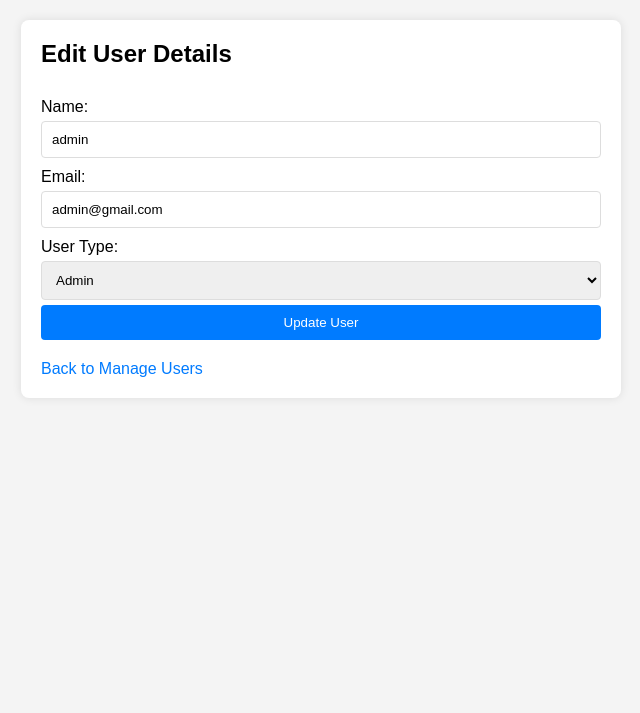
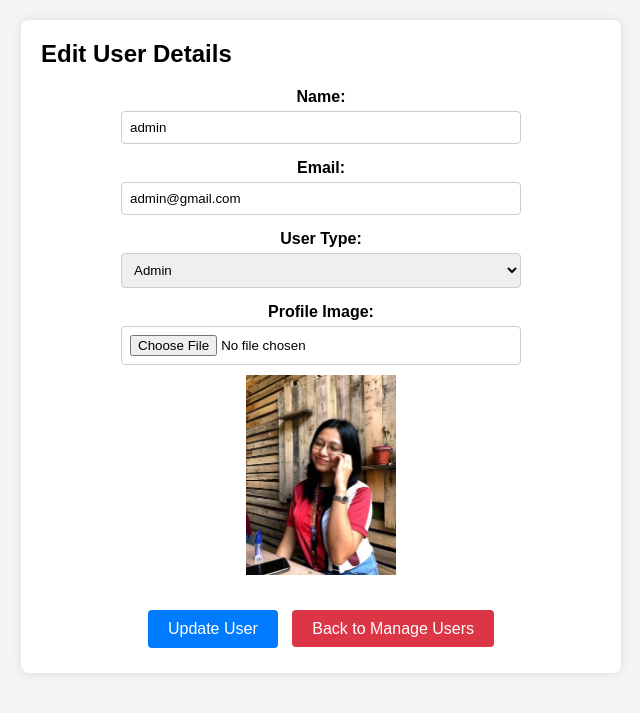
Before and after one commit to Germar22/hospital_appointment_system, a PHP site: page /admin/edit_user.php?id=23 in a window 1280 px wide. Shown: the part 100-813 px from the top of the page, without its empty margins (319-959 px from the left). Before the commit the page ends 477 px from the top, so only its background shows below. Run offline with PHP 8.4, Linux system fonts and the light colour scheme; a user stored in the database is signed in; data comes from the database, SQL or seed files in the repository; both versions use the stored data as it was after the commit.

Commit message:
updated functions

```diff
--- a/admin/edit_user.php
+++ b/admin/edit_user.php
@@ -4,7 +4,7 @@ include '../db.php'; // Adjust path if needed
 
 // Check if user is logged in and is an admin
 if (!isset($_SESSION['user_id']) || $_SESSION['user_type'] != 'admin') {
-    header("Location: login.php");
+    header("Location: ../index.php");
     exit();
 }
 
@@ -13,7 +13,7 @@ if (isset($_GET['id'])) {
     $user_id = $_GET['id'];
 
     // Fetch the user details
-    $stmt = $pdo->prepare("SELECT id, name, email, user_type FROM users WHERE id = ?");
+    $stmt = $pdo->prepare("SELECT id, name, email, user_type, image FROM users WHERE id = ?");
     $stmt->execute([$user_id]);
     $user = $stmt->fetch();
 
@@ -28,9 +28,22 @@ if (isset($_GET['id'])) {
         $email = $_POST['email'];
         $user_type = $_POST['user_type'];
 
+        // Handle image upload
+        $image = $user['image'];
+        if (isset($_FILES['image']) && $_FILES['image']['error'] == 0) {
+            $image_name = time() . '_' . $_FILES['image']['name']; // Unique filename
+            $target_dir = '../uploads/'; // Directory to store images
+            $target_file = $target_dir . $image_name;
+
+            // Move the uploaded file to the target directory
+            if (move_uploaded_file($_FILES['image']['tmp_name'], $target_file)) {
+                $image = $image_name;
+            }
+        }
+
         // Update user details
-        $stmt = $pdo->prepare("UPDATE users SET name = ?, email = ?, user_type = ? WHERE id = ?");
-        $stmt->execute([$name, $email, $user_type, $user_id]);
+        $stmt = $pdo->prepare("UPDATE users SET name = ?, email = ?, user_type = ?, image = COALESCE(?, image) WHERE id = ?");
+        $stmt->execute([$name, $email, $user_type, $image, $user_id]);
 
         header("Location: manage_users.php?message=User updated successfully");
         exit();
@@ -70,41 +83,74 @@ if (isset($_GET['id'])) {
             padding: 20px;
             border-radius: 8px;
             box-shadow: 0 0 10px rgba(0, 0, 0, 0.1);
+            margin-bottom: 20px;
         }
         .card h2 {
             margin-top: 0;
         }
-        form {
+        .form-group {
+            margin-bottom: 15px;
             display: flex;
             flex-direction: column;
+            align-items: center;
         }
-        label {
-            margin-top: 10px;
+        .form-group label {
+            display: block;
+            margin-bottom: 5px;
+            font-weight: bold;
+            text-align: center;
         }
-        input, select {
-            padding: 10px;
-            margin-top: 5px;
-            border: 1px solid #ddd;
+        .form-group input[type="text"],
+        .form-group input[type="email"],
+        .form-group select,
+        .form-group input[type="file"] {
+            width: 100%;
+            max-width: 400px;
+            padding: 8px;
             border-radius: 4px;
+            border: 1px solid #ccc;
+            box-sizing: border-box;
         }
-        input[type="submit"] {
-            background-color: #007bff;
+        .button-group {
+            text-align: center;
+            margin-top: 20px;
+        }
+        .button-group button,
+        .button-group a {
+            padding: 10px 20px;
+            margin: 5px;
+            border-radius: 4px;
+            text-decoration: none;
             color: white;
-            border: none;
+            font-size: 16px;
             cursor: pointer;
         }
-        input[type="submit"]:hover {
+        .save-button {
+            background-color: #007bff;
+            border: none;
+            outline: none;
+        }
+        .save-button:hover {
             background-color: #0056b3;
         }
-        .back {
-            margin-top: 20px;
+        .cancel-button {
+            background-color: #dc3545;
         }
-        .back a {
-            text-decoration: none;
-            color: #007bff;
+        .cancel-button:hover {
+            background-color: #c82333;
         }
-        .back a:hover {
-            text-decoration: underline;
+        .notification {
+            background-color: #28a745;
+            color: white;
+            padding: 10px;
+            border-radius: 4px;
+            text-align: center;
+            margin-bottom: 20px;
+        }
+        .profile-image {
+            display: block;
+            max-width: 150px;
+            margin: 10px auto;
         }
     </style>
 </head>
@@ -117,25 +163,35 @@ if (isset($_GET['id'])) {
 <div class="container">
     <div class="card">
         <h2>Edit User Details</h2>
-        <form method="post">
+        <form action="" method="post" enctype="multipart/form-data">
+            <div class="form-group">
                 <label for="name">Name:</label>
                 <input type="text" id="name" name="name" value="<?php echo htmlspecialchars($user['name']); ?>" required>
-
+            </div>
+            <div class="form-group">
                 <label for="email">Email:</label>
                 <input type="email" id="email" name="email" value="<?php echo htmlspecialchars($user['email']); ?>" required>
-
+            </div>
+            <div class="form-group">
                 <label for="user_type">User Type:</label>
                 <select id="user_type" name="user_type" required>
                     <option value="admin" <?php if ($user['user_type'] == 'admin') echo 'selected'; ?>>Admin</option>
                     <option value="doctor" <?php if ($user['user_type'] == 'doctor') echo 'selected'; ?>>Doctor</option>
                     <option value="patient" <?php if ($user['user_type'] == 'patient') echo 'selected'; ?>>Patient</option>
                 </select>
-
-            <input type="submit" value="Update User">
+            </div>
+            <div class="form-group">
+                <label for="image">Profile Image:</label>
+                <input type="file" id="image" name="image" accept="image/*">
+                <?php if ($user['image']): ?>
+                    <img src="../uploads/<?php echo htmlspecialchars($user['image']); ?>" alt="Profile Image" class="profile-image">
+                <?php endif; ?>
+            </div>
+            <div class="button-group">
+                <button type="submit" class="save-button">Update User</button>
+                <a href="manage_users.php" class="cancel-button">Back to Manage Users</a>
+            </div>
         </form>
-        <div class="back">
-            <a href="manage_users.php">Back to Manage Users</a>
-        </div>
     </div>
 </div>
 
```
Also changed, not shown: admin/manage_appointments.php (+42 -1 lines), hospital_system.sql (+8 -17 lines). Lines whose indentation alone changed are shown as unchanged.
